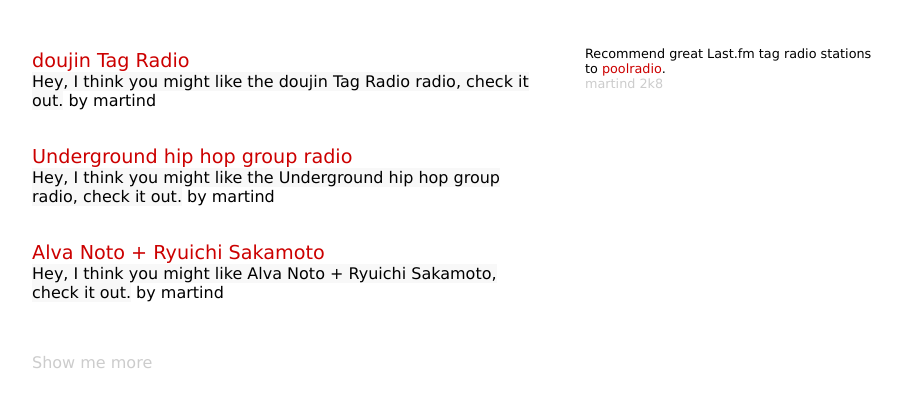
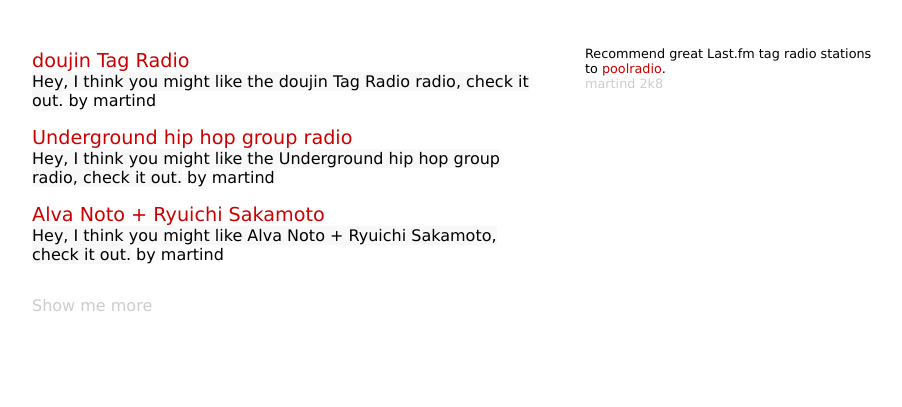
Before and after one commit to dekstop/poolradio.org, a PHP site: page / in a window 1280 px wide. Shown: the top 407 px of the page, without its empty margins (11-913 px from the left). Run offline with PHP 8.4, Linux system fonts and the light colour scheme; data comes from the database, SQL or seed files in the repository; data that the repository does not hold is empty.

Commit message:
list style css
git-svn-id: file:///Users/mongo/data/backups/websites/chilco-textdrive/svn-repo-dump-restored/public/poolradio/trunk@194 cb521945-9b22-0410-a800-9402cadeb437

```diff
--- a/www/index.php
+++ b/www/index.php
@@ -21,16 +21,16 @@ if (!$db) {
 <table id="main">
 <tr>
   <td valign="top" class="left">
-    <div class="stations">
+    <ul class="stations">
     <?
     $result = query_for_random(10);
     while ($row = mysql_fetch_assoc($result)) {
     ?>
-    <p><?= build_station_html($row) ?></p>
+        <li><?= build_station_html($row) ?></li>
     <?
     }
     ?>
-    </div>
+    </ul>
     <p class="more"><a href="<?= HOMEPAGE_URL ?>">Show me more</a></p></td>
   <td valign="top" class="right">
     <p class="about">Recommend great Last.fm tag radio stations to <a href="http://www.last.fm/user/poolradio/">poolradio</a>.<br/>
@@ -41,16 +41,16 @@ if (!$db) {
     if (mysql_num_rows($result) > 0) {
     ?>
     <h3>Recently Added</h3>
-    <div style="font-size:0.7em" class="stations">
+    <ul class="stations">
     <?
         while ($row = mysql_fetch_assoc($result)) {
     ?>
-    <p><?= build_station_html($row) ?></p>
+        <li><?= build_station_html($row) ?></li>
     <?
         }
     }
     ?>
-    </div></td>
+    </ul></td>
 </tr>
 </table>
 <?
--- a/www/styles.css
+++ b/www/styles.css
@@ -87,6 +87,10 @@ hr {
   width: 300px;
 }
 
+#main .right .stations {
+  font-size:0.7em;
+}
+
 #main .right .header {
   display: inline;
 }
@@ -103,6 +107,16 @@ hr {
   display: none;
 }
 
+
+ul.stations {
+  list-style: none;
+  margin-left: 0;
+  padding-left: 0;
+  text-indent: 0;
+}
+ul.stations li {
+  margin-bottom: 1em;
+}
 
 
 /* ============= */
@@ -127,11 +141,10 @@ hr {
 }
 
 .stations .context {
+  text-indent: 1em;
   color: #cccccc;
 }
-
 .stations .context a {
-  margin-left: 1em;
   color: #cccccc;
 }
 
```
